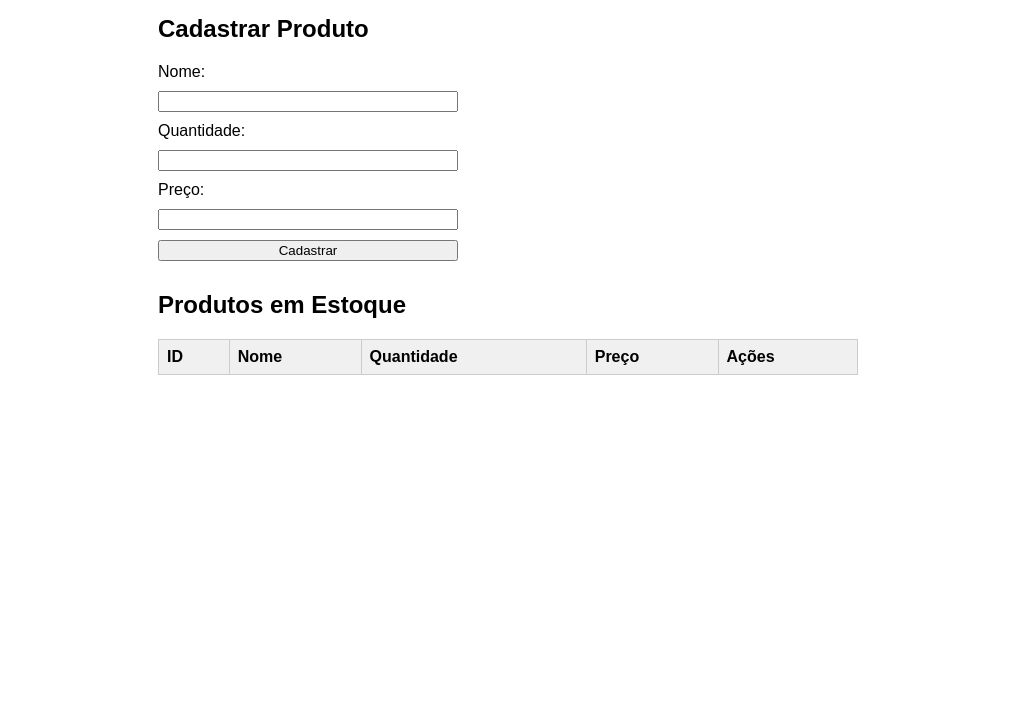
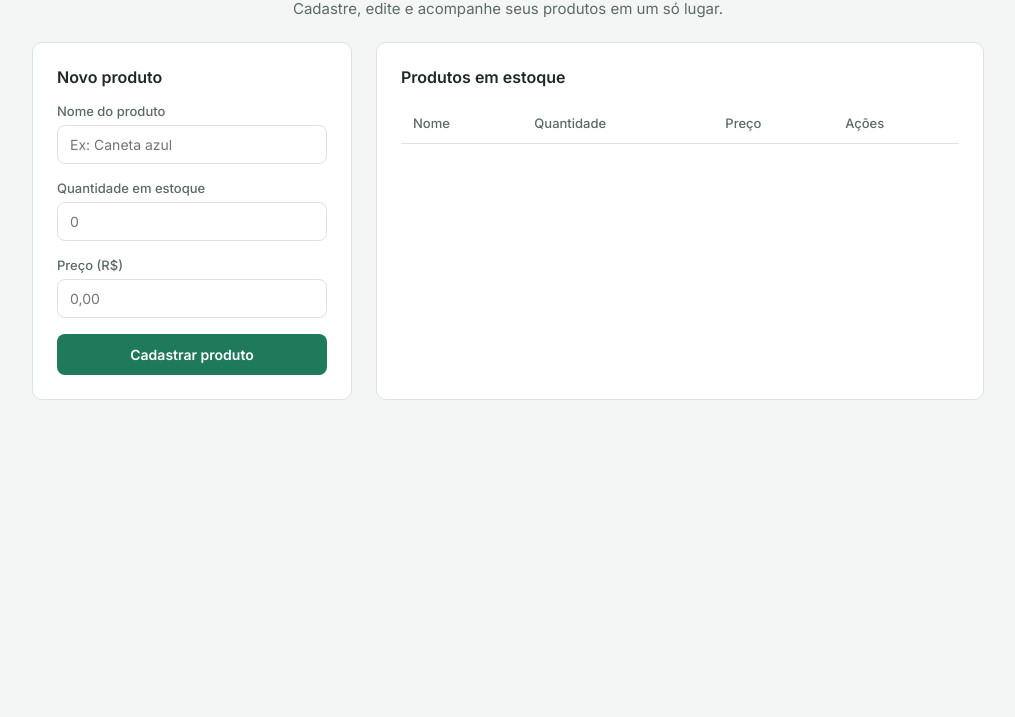
Before and after one commit to Joaovictornevesniero/Sistema_Geral, a website: page public/index.html in a window 1280 px wide. Shown: the part 83-800 px from the top of the page, without its empty margins (132-1147 px from the left). Drawn offline with Linux system fonts and the light colour scheme; no server answers.

Commit message:
Adiciona interface provisória

```diff
--- a/public/estilo.css
+++ b/public/estilo.css
@@ -1,16 +1,115 @@
-body {
-  font-family: Arial, sans-serif;
-  max-width: 700px;
-  margin: 40px auto;
-  padding: 0 20px;
+:root {
+  --bg: #F4F6F5;
+  --surface: #FFFFFF;
+  --border: #DDE3E0;
+  --text: #1F2A24;
+  --text-muted: #5B6B63;
+  --primary: #1F7A5C;
+  --primary-hover: #17614A;
+  --danger: #C0392B;
+  --radius: 10px;
 }
 
-form {
+* {
+  box-sizing: border-box;
+}
+
+body {
+  margin: 0;
+  font-family: 'Inter', system-ui, sans-serif;
+  background: var(--bg);
+  color: var(--text);
+}
+
+.cabecalho {
+  padding: 40px 24px 24px;
+  text-align: center;
+}
+
+.cabecalho h1 {
+  margin: 0 0 8px;
+  font-size: 28px;
+  font-weight: 700;
+}
+
+.subtitulo {
+  margin: 0;
+  color: var(--text-muted);
+  font-size: 15px;
+}
+
+.conteudo {
+  max-width: 1000px;
+  margin: 0 auto;
+  padding: 0 24px 48px;
+  display: grid;
+  grid-template-columns: 320px 1fr;
+  gap: 24px;
+}
+
+@media (max-width: 720px) {
+  .conteudo {
+    grid-template-columns: 1fr;
+  }
+}
+
+.cartao {
+  background: var(--surface);
+  border: 1px solid var(--border);
+  border-radius: var(--radius);
+  padding: 24px;
+}
+
+.cartao h2 {
+  margin: 0 0 16px;
+  font-size: 16px;
+  font-weight: 600;
+}
+
+.campo {
   display: flex;
   flex-direction: column;
-  gap: 10px;
-  max-width: 300px;
-  margin-bottom: 30px;
+  gap: 6px;
+  margin-bottom: 16px;
+}
+
+.campo label {
+  font-size: 13px;
+  font-weight: 500;
+  color: var(--text-muted);
+}
+
+.campo input {
+  padding: 10px 12px;
+  border: 1px solid var(--border);
+  border-radius: 8px;
+  font-size: 14px;
+  font-family: inherit;
+  color: var(--text);
+}
+
+.campo input:focus {
+  outline: 2px solid var(--primary);
+  outline-offset: 1px;
+  border-color: var(--primary);
+}
+
+.botao-primario {
+  width: 100%;
+  padding: 12px;
+  border: none;
+  border-radius: 8px;
+  background: var(--primary);
+  color: white;
+  font-size: 14px;
+  font-weight: 600;
+  font-family: inherit;
+  cursor: pointer;
+  transition: background 0.15s ease;
+}
+
+.botao-primario:hover {
+  background: var(--primary-hover);
 }
 
 table {
@@ -19,11 +118,53 @@ table {
 }
 
 th, td {
-  border: 1px solid #ccc;
-  padding: 8px;
+  padding: 12px;
   text-align: left;
+  border-bottom: 1px solid var(--border);
+  font-size: 14px;
 }
 
 th {
-  background-color: #f0f0f0;
+  color: var(--text-muted);
+  font-weight: 500;
+  font-size: 13px;
 }
+
+tbody tr:hover {
+  background: var(--bg);
+}
+
+.btn-editar, .btn-excluir {
+  border: none;
+  border-radius: 6px;
+  padding: 6px 12px;
+  font-size: 13px;
+  font-weight: 500;
+  font-family: inherit;
+  cursor: pointer;
+  margin-right: 6px;
+}
+
+.btn-editar {
+  background: #E8F3EE;
+  color: var(--primary);
+}
+
+.btn-editar:hover {
+  background: #D7ECE3;
+}
+
+.btn-excluir {
+  background: #FBEAE8;
+  color: var(--danger);
+}
+
+.btn-excluir:hover {
+  background: #F5D5D1;
+}
+
+.linha-vazia td {
+  text-align: center;
+  color: var(--text-muted);
+  padding: 32px 12px;
+}
--- a/public/index.html
+++ b/public/index.html
@@ -4,31 +4,44 @@
     <meta charset="UTF-8">
     <meta name="viewport" content="width=device-width, initial-scale=1.0">
     <title>Sistema de Estoque</title>
+    <link rel="preconnect" href="https://fonts.googleapis.com">
+    <link rel="preconnect" href="https://fonts.gstatic.com" crossorigin>
+    <link href="https://fonts.googleapis.com/css2?family=Inter:wght@400;500;600;700&display=swap" rel="stylesheet">
     <link rel="stylesheet" href="estilo.css">
 </head>
 <body>
 
+    <header class="cabecalho">
         <h1>Sistema de Estoque</h1>
+        <p class="subtitulo">Cadastre, edite e acompanhe seus produtos em um só lugar.</p>
+    </header>
 
-    <h2>Cadastrar Produto</h2>
+    <main class="conteudo">
+
+        <section class="cartao cartao-formulario">
+            <h2>Novo produto</h2>
             <form id="form-produto">
-        <label for="nome">Nome:</label>
-        <input type="text" id="nome" required>
+                <div class="campo">
+                    <label for="nome">Nome do produto</label>
+                    <input type="text" id="nome" placeholder="Ex: Caneta azul" required>
+                </div>
+                <div class="campo">
+                    <label for="quantidade">Quantidade em estoque</label>
+                    <input type="number" id="quantidade" placeholder="0" min="0" required>
+                </div>
+                <div class="campo">
+                    <label for="preco">Preço (R$)</label>
+                    <input type="number" id="preco" placeholder="0,00" step="0.01" min="0" required>
+                </div>
+                <button type="submit" class="botao-primario">Cadastrar produto</button>
+            </form>
+        </section>
 
-        <label for="quantidade">Quantidade:</label>
-        <input type="number" id="quantidade" required>
-
-        <label for="preco">Preço:</label>
-        <input type="number" id="preco" step="0.01" required>
-
-        <button type="submit">Cadastrar</button>
-    </form>
-
-    <h2>Produtos em Estoque</h2>
+        <section class="cartao cartao-tabela">
+            <h2>Produtos em estoque</h2>
             <table id="tabela-produtos">
                 <thead>
                     <tr>
-                <th>ID</th>
                         <th>Nome</th>
                         <th>Quantidade</th>
                         <th>Preço</th>
@@ -39,6 +52,10 @@
                     <!-- Produtos vão aparecer aqui via JavaScript -->
                 </tbody>
             </table>
+        </section>
+
+    </main>
+
     <script src="script.js"></script>
 </body>
 </html>
--- a/public/script.js
+++ b/public/script.js
@@ -6,13 +6,17 @@ async function carregarProdutos() {
   const tbody = document.querySelector('#tabela-produtos tbody');
   tbody.innerHTML = '';
 
+  if (produtos.length === 0) {
+    tbody.innerHTML = '<tr class="linha-vazia"><td colspan="4">Nenhum produto cadastrado ainda. Use o formulário ao lado para adicionar o primeiro.</td></tr>';
+    return;
+  }
+
   produtos.forEach((produto) => {
     const linha = document.createElement('tr');
     linha.innerHTML = `
-      <td>${produto.id}</td>
       <td>${produto.nome}</td>
       <td>${produto.quantidade}</td>
-      <td>${produto.preco}</td>
+      <td>R$ ${Number(produto.preco).toFixed(2)}</td>
       <td>
         <button class="btn-editar" data-id="${produto.id}">Editar</button>
         <button class="btn-excluir" data-id="${produto.id}">Excluir</button>
```
Lines whose indentation alone changed are shown as unchanged.
